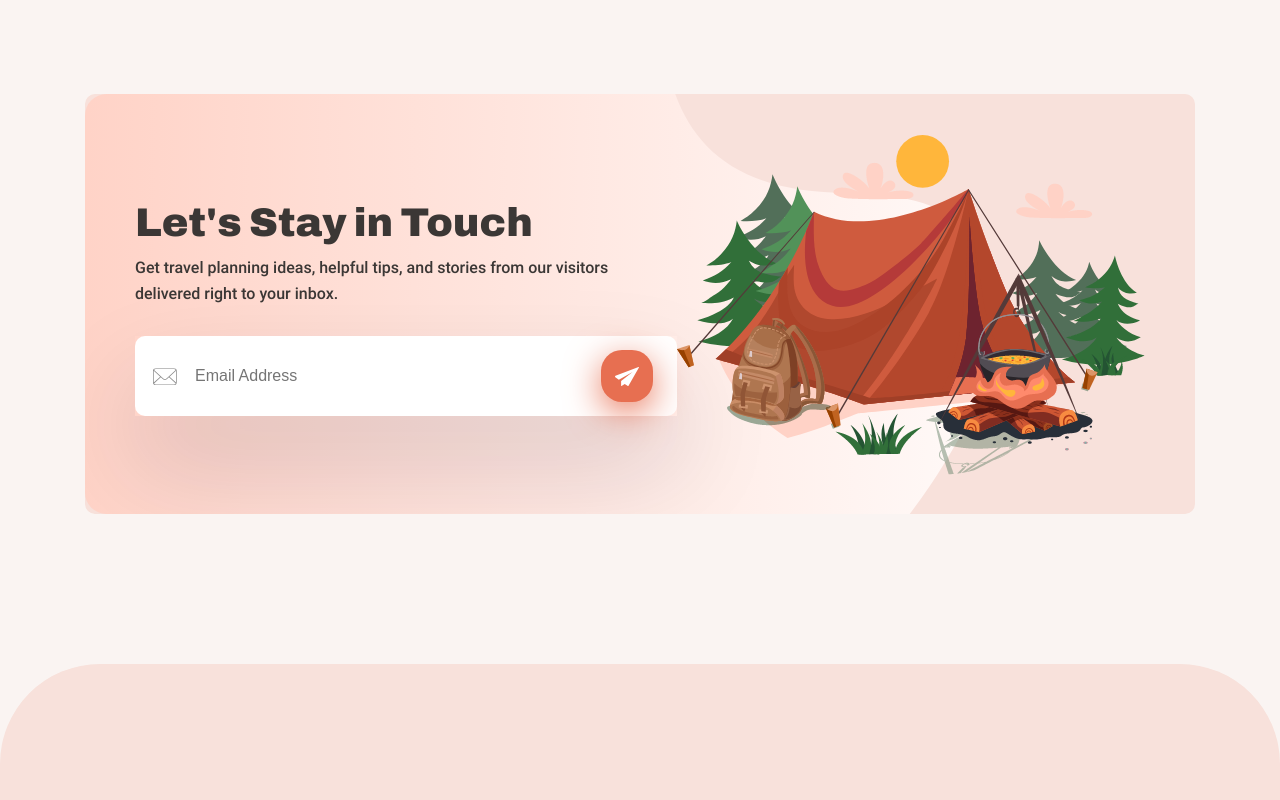
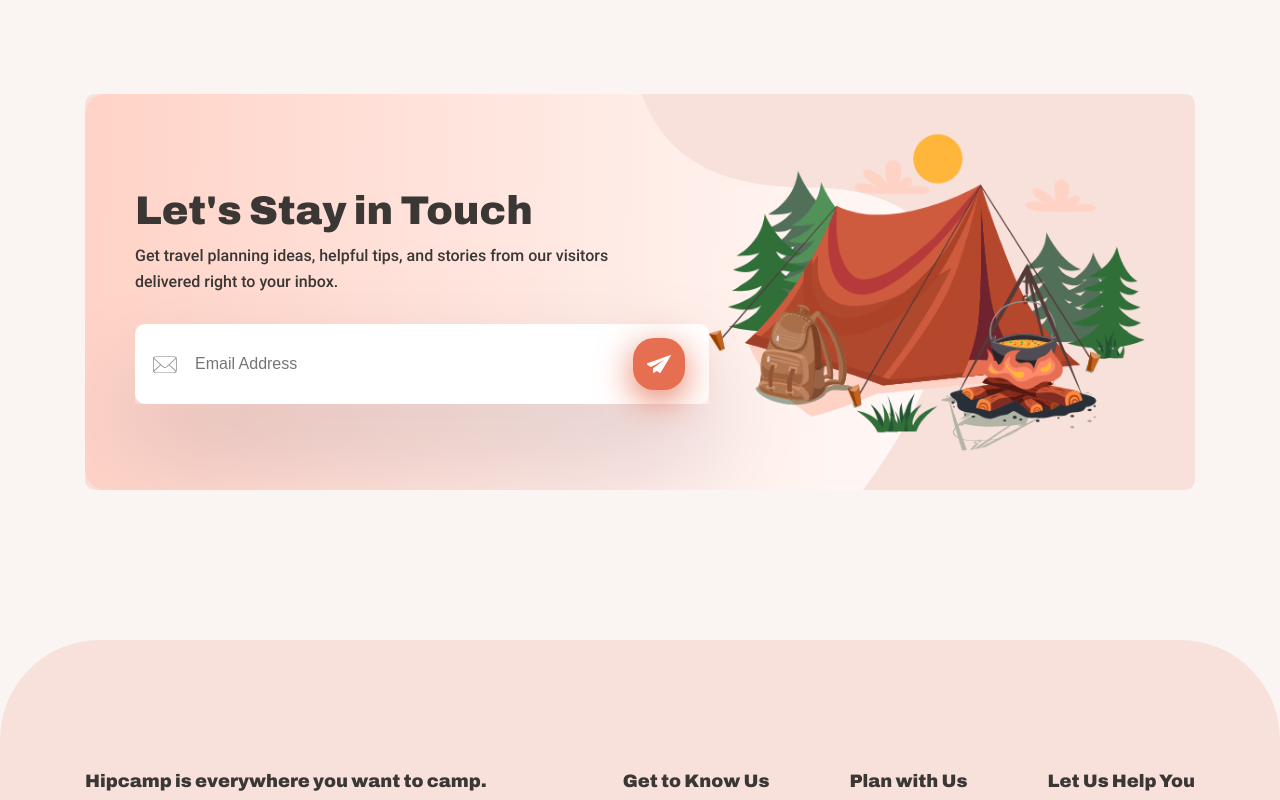
Before and after one commit to mohammad-mahdi-ghalenovi/Camping-Website-with-ReactJs, a React (Vite) app: page / in a window 1280 px wide. Shown: the part 3580-4380 px from the top of the page. Built offline with nearby package versions, Linux system fonts and the light colour scheme.

Commit message:
banner responsive fixed

```diff
--- a/src/App.css
+++ b/src/App.css
@@ -41,7 +41,12 @@ body {
 
     .banner {
         flex-wrap: nowrap;
+        padding: 3rem 5rem;
         justify-content: space-between;
+    }
+
+    .banner-left-content {
+        order: -1;
     }
 }
 
@@ -69,6 +74,10 @@ body {
         justify-content: start;
     }
 
+    .footer-titles {
+        text-wrap: nowrap
+    }
+
 }
 
 @media (min-width: 1400px) {}
--- a/src/Components/Banner/banner.css
+++ b/src/Components/Banner/banner.css
@@ -4,7 +4,7 @@
     display: flex;
     justify-content: center;
     align-items: center;
-    padding: 3rem 5rem;
+    padding: 3rem 2rem;
     max-width: 151.8rem;
     height: auto;
     background-color: #F8E1DB;
@@ -14,12 +14,14 @@
     overflow: hidden;
 }
 
+/* left-content */
 .banner-left-content {
     position: relative;
     display: flex;
     justify-content: start;
     flex-direction: column;
     width: 61.6rem;
+    order: 1;
     z-index: 9;
 }
 
@@ -80,11 +82,18 @@
     left: 3rem;
 }
 
+/* left-content */
+/* right-content */
+
 .banner-right-content {
     z-index: 9;
 }
 
-.banner-right-content__img {}
+.banner-right-content__img {
+    position: relative;
+    height: 100%;
+    width: 100%;
+}
 
 
 .banner__blub {
@@ -99,3 +108,4 @@
 .banner__blub img {
     height: 100%;
 }
+/* right-content */
--- a/src/Components/Footer/footer.css
+++ b/src/Components/Footer/footer.css
@@ -22,6 +22,7 @@ footer.footer {
     font-size: 1.8rem;
     color: #3B3735;
     margin-bottom: 2rem;
+    text-wrap: wrap;
 }
 
 /* left content */
```
